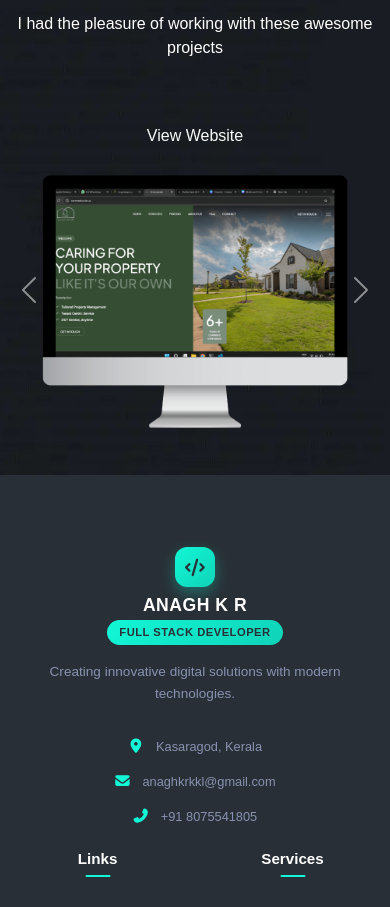
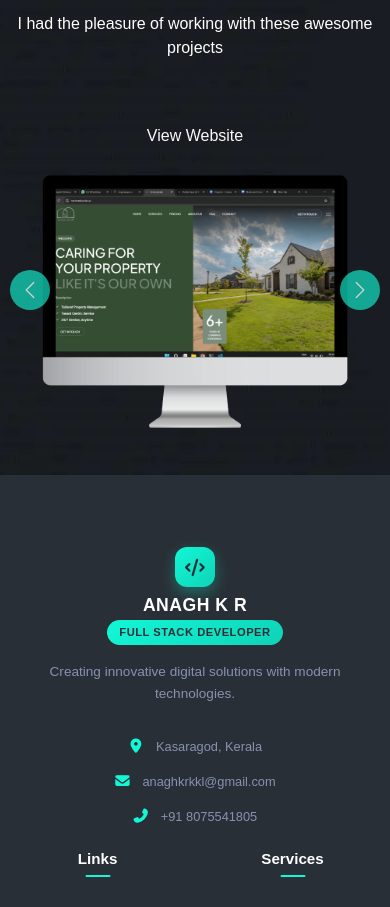
Before and after one commit to anagh534/portfolio, a Next.js app: page / in a window 390 px wide. Shown: the part 5548-6455 px from the top of the page. Built offline with nearby package versions, Linux system fonts and the light colour scheme.

Commit message:
works.js button styled and bootstrap js added

```diff
--- a/app/layout.js
+++ b/app/layout.js
@@ -1,10 +1,14 @@
+"use client"
 import "bootstrap/dist/css/bootstrap.min.css";
 import "@fortawesome/fontawesome-free/css/all.min.css";
 import "./globals.css";
 import Navbar from "@/components/navbar/navbar";
 import Footer from "@/components/footer/footer";
-
+import { useEffect } from "react";
 export default function RootLayout({ children }) {
+  useEffect(() => {
+    import("bootstrap/dist/js/bootstrap.min.js");
+  }, []);
   return (
     <html lang="en">
       <head>
--- a/components/home/works.css
+++ b/components/home/works.css
@@ -7,3 +7,68 @@
 .project-image {
     width: 30rem;
 }
+
+/* Carousel Controls Fixes */
+.carousel {
+    position: relative;
+}
+
+.carousel-control-prev,
+.carousel-control-next {
+    position: absolute;
+    top: 50%;
+    transform: translateY(-50%);
+    width: 45px;
+    height: 45px;
+    background-color: rgba(18, 247, 214, 0.8);
+    border: none;
+    border-radius: 50%;
+    z-index: 10;
+    opacity: 0.8;
+    transition: all 0.3s ease;
+}
+
+.carousel-control-prev:hover,
+.carousel-control-next:hover {
+    background-color: rgba(18, 247, 214, 1);
+    opacity: 1;
+    transform: translateY(-50%) scale(1.1);
+}
+
+.carousel-control-prev {
+    left: -60px;
+}
+
+.carousel-control-next {
+    right: -60px;
+}
+
+.carousel-control-prev-icon,
+.carousel-control-next-icon {
+    width: 20px;
+    height: 20px;
+    background-size: 100%;
+}
+
+/* Ensure carousel container has proper overflow */
+.carousel-inner {
+    overflow: hidden;
+    border-radius: 10px;
+}
+
+/* Mobile responsive controls */
+@media (max-width: 768px) {
+    .carousel-control-prev {
+        left: 10px;
+    }
+
+    .carousel-control-next {
+        right: 10px;
+    }
+
+    .carousel-control-prev,
+    .carousel-control-next {
+        width: 40px;
+        height: 40px;
+    }
+}
--- a/components/home/works.js
+++ b/components/home/works.js
@@ -13,27 +13,27 @@ export default function Works() {
                     <p>I had the pleasure of working with these awesome projects</p>
                 </div>
                 <div className="row">
-                    <div id="carouselExample" className="carousel slide text-center">
+                    <div id="carouselExample" className="carousel slide" data-bs-ride="carousel">
                         <div className="carousel-inner">
                             {
                                 images.map((data, index) =>
-                                    index == 0 ? <div key={index} className="carousel-item text-center active">
-                                        <a href={data.url} target='_blank' className='text-light'>View Website</a>
+                                    index === 0 ? <div key={index} className="carousel-item text-center active">
+                                        <a href={data.url} target='_blank' rel="noopener noreferrer" className='text-light'>View Website</a>
                                         <br />
-                                        <img src={data.img} className="img-fluid project-image" alt="..." />
+                                        <img src={data.img} className="img-fluid project-image" alt={`Project ${index + 1}`} />
                                     </div> : <div key={index} className="carousel-item text-center">
-                                        <a href={data.url} target='_blank' className='text-light'>View Website</a>
+                                        <a href={data.url} target='_blank' rel="noopener noreferrer" className='text-light'>View Website</a>
                                         <br />
-                                        <img src={data.img} className="img-fluid project-image" alt="..." />
+                                        <img src={data.img} className="img-fluid project-image" alt={`Project ${index + 1}`} />
                                     </div>
                                 )
                             }
                         </div>
-                        <button className="carousel-control-prev" type="button" data-bs-target="#carouselExample" data-bs-slide="prev">
+                        <button className="carousel-control-prev" type="button" data-bs-target="#carouselExample" data-bs-slide="prev" aria-label="Previous">
                             <span className="carousel-control-prev-icon" aria-hidden="true"></span>
                             <span className="visually-hidden">Previous</span>
                         </button>
-                        <button className="carousel-control-next" type="button" data-bs-target="#carouselExample" data-bs-slide="next">
+                        <button className="carousel-control-next" type="button" data-bs-target="#carouselExample" data-bs-slide="next" aria-label="Next">
                             <span className="carousel-control-next-icon" aria-hidden="true"></span>
                             <span className="visually-hidden">Next</span>
                         </button>
```
